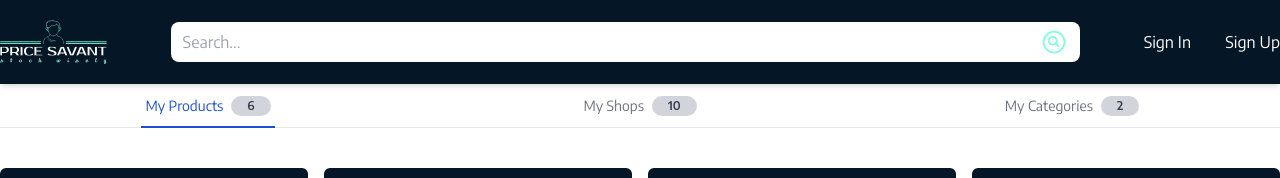
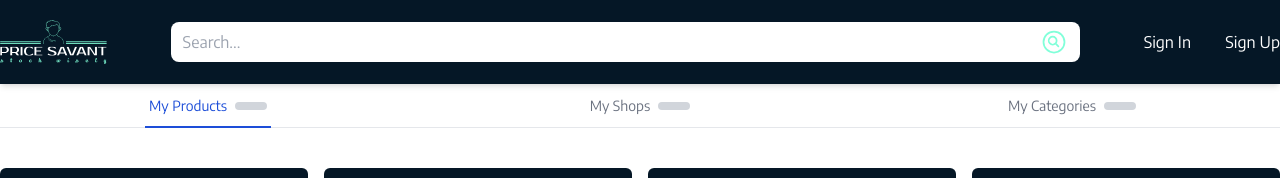
Before and after one commit to Konstantin212/price_savant, a Next.js app: page / in a window 1280 px wide. Shown: the top 178 px of the page. Built offline with nearby package versions, Linux system fonts and the light colour scheme; no server answers; the database is empty; a web font is replaced by a local one.

Commit message:
add product counters for tabs

```diff
--- a/app/page.tsx
+++ b/app/page.tsx
@@ -1,9 +1,18 @@
 import Main from '@/components/Main'
+import { getInitialData } from '@/app/utils'
 
 export const runtime = 'edge'
 export const preferredRegion = 'home'
 export const dynamic = 'force-dynamic'
 
 export default async function Home() {
-  return <Main />
+  const { shopData, categoriesData, productsData } = await getInitialData()
+
+  return (
+    <Main
+      productsLength={productsData?.data?.[0]?.count}
+      shopsLength={shopData?.data?.[0]?.count}
+      categoriesLength={categoriesData?.data?.[0]?.count}
+    />
+  )
 }
--- /dev/null
+++ b/app/utils.ts
@@ -0,0 +1,21 @@
+import { ShopsBase } from '@/lib/db/shops'
+import { CategoriesBase } from '@/lib/db/categories'
+import { ProductsBase } from '@/lib/db/products'
+
+export const getInitialData = async () => {
+  const shopBase = new ShopsBase()
+  const categoriesBase = new CategoriesBase()
+  const productsBase = new ProductsBase()
+
+  try {
+    const [shopData, categoriesData, productsData] = await Promise.all([
+      shopBase.getShopLength(),
+      categoriesBase.getCategoriesLength(),
+      productsBase.getProductsLength(),
+    ])
+
+    return { shopData, categoriesData, productsData }
+  } catch (e) {
+    throw Error(e as string)
+  }
+}
--- a/components/Main/index.tsx
+++ b/components/Main/index.tsx
@@ -1,18 +1,29 @@
 'use client'
 
-import React, { useState } from 'react'
+import React, { useEffect, useState } from 'react'
 import Tabs from '@/components/Tabs'
 import TabContent from '@/components/Tabs/TabContent'
 import { ToastContainer } from 'react-toastify'
 
-const itemsCounter = {
-  1: 6,
-  2: 10,
-  3: 2,
+const itemsCounter = [0, 0, 0]
+
+interface Props {
+  productsLength: number
+  shopsLength: number
+  categoriesLength: number
 }
 
-const Main = () => {
-  const [activeTabId, setActiveTab] = useState(1)
+const Main: React.FC<Props> = ({
+  productsLength,
+  shopsLength,
+  categoriesLength,
+}) => {
+  const [activeTabId, setActiveTab] = useState(0)
+  const [counters, setCounters] = useState(itemsCounter)
+
+  useEffect(() => {
+    setCounters([productsLength, shopsLength, categoriesLength])
+  }, [productsLength, shopsLength, categoriesLength])
 
   const handleTabClick = (id: number) => () => {
     setActiveTab(id)
@@ -23,7 +34,7 @@ const Main = () => {
       <Tabs
         handleTabClick={handleTabClick}
         activeTabId={activeTabId}
-        itemsCounter={itemsCounter}
+        itemsCounter={counters}
       >
         <div className='container mx-auto'>
           <TabContent activeTabId={activeTabId} />
--- a/components/Tabs/index.tsx
+++ b/components/Tabs/index.tsx
@@ -14,9 +14,9 @@ interface TabButtons {
 }
 
 const tabButtons: TabButtons[] = [
-  { id: 1, type: 'button', title: 'My Products' },
-  { id: 2, type: 'button', title: 'My Shops' },
-  { id: 3, type: 'button', title: 'My Categories' },
+  { id: 0, type: 'button', title: 'My Products' },
+  { id: 1, type: 'button', title: 'My Shops' },
+  { id: 2, type: 'button', title: 'My Categories' },
 ]
 
 const Tabs = ({
--- a/lib/db/categories/index.ts
+++ b/lib/db/categories/index.ts
@@ -2,6 +2,7 @@ import { Base } from '@/lib/db/BaseAbstraction'
 import { sql } from '@vercel/postgres'
 import isEmpty from 'lodash.isempty'
 import { IDBRequestResult } from '@/lib/api/types'
+import { IDBInput } from '@/lib/db/types'
 
 export class CategoriesBase extends Base {
   async getAllCategories() {
@@ -10,6 +11,15 @@ export class CategoriesBase extends Base {
       return { data: rows }
     } catch (e) {
       return { data: null, error: this.errorMsg }
+    }
+  }
+
+  async getCategoriesLength() {
+    try {
+      const { rows } = await sql`SELECT COUNT(*) FROM categories`
+      return { data: rows }
+    } catch (e) {
+      throw new Error(e as string)
     }
   }
 
--- a/lib/db/products/index.ts
+++ b/lib/db/products/index.ts
@@ -2,6 +2,7 @@ import { sql } from '@vercel/postgres'
 import { Base } from '@/lib/db/BaseAbstraction'
 import { IDBRequestResult } from '@/lib/api/types'
 import isEmpty from 'lodash.isempty'
+import { IDBInput } from '@/lib/db/types'
 
 interface IProductDBInput extends IDBInput {
   shopId: string
@@ -16,6 +17,15 @@ export class ProductsBase extends Base {
       return { data: rows }
     } catch (e) {
       return { data: null, error: this.errorMsg }
+    }
+  }
+
+  async getProductsLength() {
+    try {
+      const { rows } = await sql`SELECT COUNT(*) FROM products`
+      return { data: rows }
+    } catch (e) {
+      throw new Error(e as string)
     }
   }
 
--- a/lib/db/shops/index.ts
+++ b/lib/db/shops/index.ts
@@ -2,6 +2,7 @@ import { sql } from '@vercel/postgres'
 import { Base } from '@/lib/db/BaseAbstraction'
 import { IDBRequestResult } from '@/lib/api/types'
 import isEmpty from 'lodash.isempty'
+import { IDBInput } from '@/lib/db/types'
 
 export class ShopsBase extends Base {
   async getAllShops() {
@@ -10,6 +11,15 @@ export class ShopsBase extends Base {
       return { data: rows }
     } catch (e) {
       return { data: null, error: this.errorMsg }
+    }
+  }
+
+  async getShopLength() {
+    try {
+      const { rows } = await sql`SELECT COUNT(*) FROM shops`
+      return { data: rows }
+    } catch (e) {
+      throw new Error(e as string)
     }
   }
 
--- a/lib/db/types.ts
+++ b/lib/db/types.ts
@@ -1,4 +1,4 @@
-interface IDBInput {
+export interface IDBInput {
   name: string
   image: string
 }
--- a/mock/productData.ts
+++ b/mock/productData.ts
@@ -11,8 +11,4 @@ interface Data {
   [key: number]: ProductsPromise | ShopPromise | CategoryPromise
 }
 
-export const data: Data = {
-  1: products,
-  2: shops,
-  3: categories,
-}
+export const data: Data = [products, shops, categories]
```
